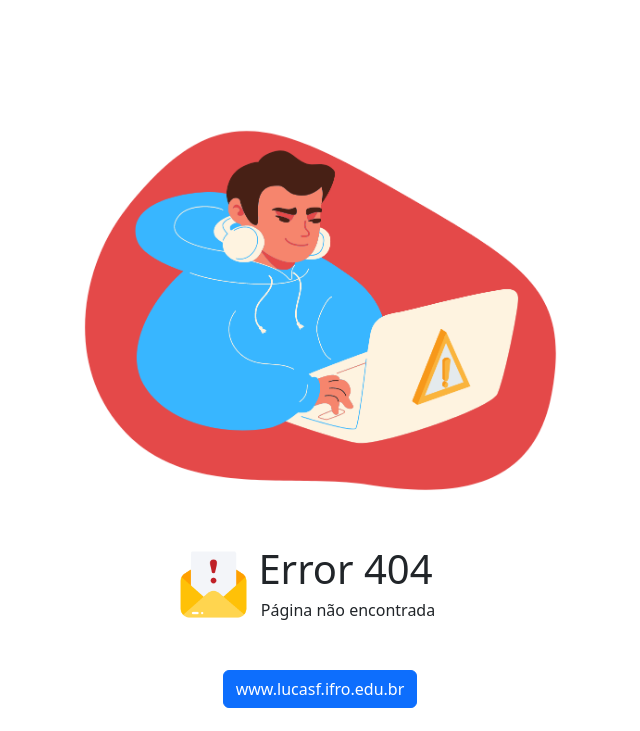
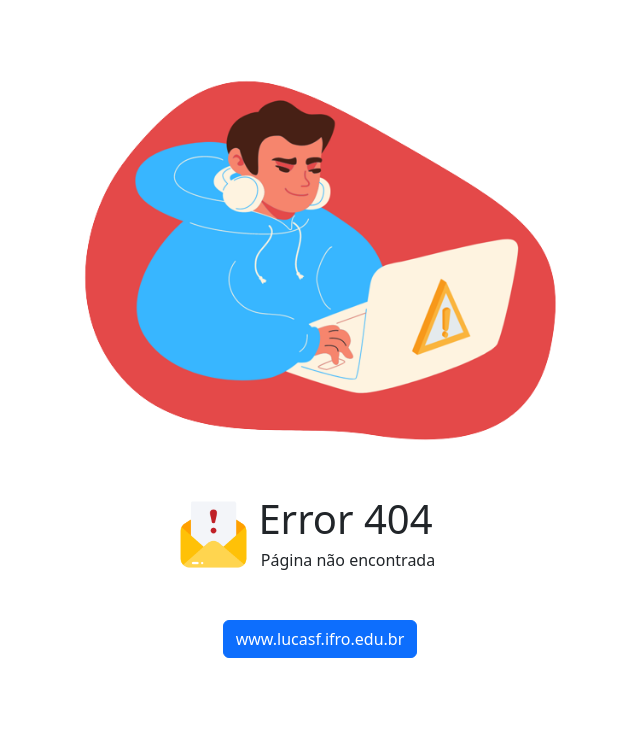
Before and after one commit to lucasfurtadosouza/Page-Error-404, a PHP site: page /Error404.php in a window 1280 px wide. Shown: the top 731 px of the page, without its empty margins (320-960 px from the left). Run offline with PHP 8.4, Linux system fonts and the light colour scheme; some libraries are stand-ins or nearby versions; some web fonts are replaced.

Commit message:
Remove background white Alert

```diff
--- a/Error404.php
+++ b/Error404.php
@@ -10,7 +10,7 @@
 <body>
     <div class="p-5 text-center ">
         <div>
-            <img src="Images/Alert.png" style="width: 500px; margin-top:80px; margin-bottom:30px;"/>
+            <img src="Images/Alert.png" style="width: 500px; margin-top:30px; margin-bottom:30px;"/>
         </div>
         <div style="margin-bottom:50px;">
             <img src="Images/Error.png" style="width: 85px; display:inline; margin-bottom:-100px; margin-right: 215px;"/>
--- a/index.php
+++ b/index.php
@@ -14,7 +14,7 @@
 
     </header>
     <?php include_once '_parts/_header.php'; ?>
-    <div class="p-5 text-center bg-light" style="margin-top: 58px;">
+    <div class="p-5 text-center" style="margin-top: 58px;">
 
     </div>
     <?php include '_parts/_linkJS.php'; ?>
```
Also changed, not shown: Images/Alert.png, Images/background-header-space.png (deleted), Images/fundo.jpg (deleted).
